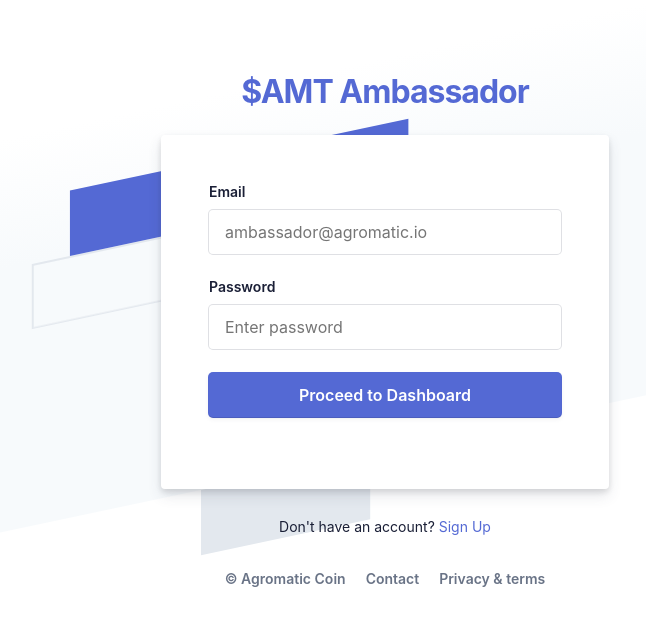
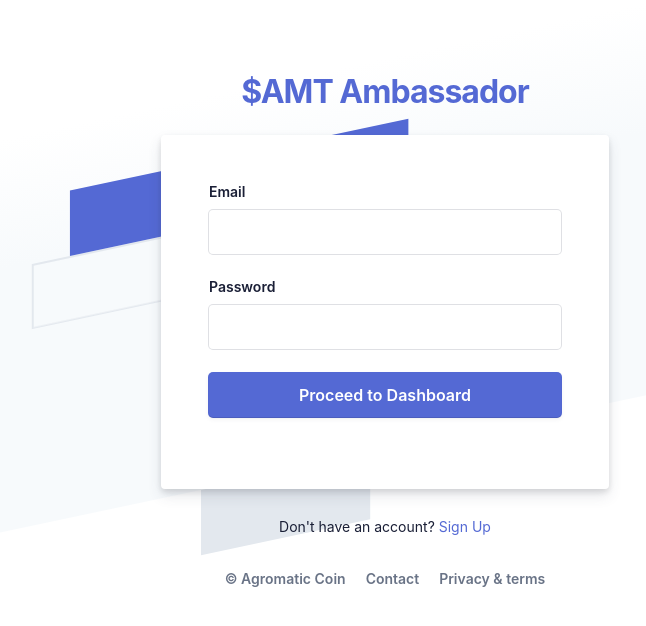
Before and after one commit to Vicktron/ambassadors, a Django app: template ambassadors/templates/page/login.html in a window 1280 px wide. Shown: the top 626 px of the page, without its empty margins (255-901 px from the left). Run offline with Django 3.2, Linux system fonts and the light colour scheme; the template is opened without the code that fills it, so the values that code supplies are empty, except form fields; tables that the repository leaves empty hold one stand-in row (values such as "Sample post"); form fields are guessed from the names that the template uses.

Commit message:
Passed login form context to login template

```diff
--- a/ambassadors/templates/page/login.html
+++ b/ambassadors/templates/page/login.html
@@ -63,12 +63,12 @@
 
                 <div class="field padding-bottom--24">
                   <label for="email">Email</label>
-                  <input type="email" name="email" maxlength="100" placeholder="ambassador@agromatic.io" required="" id="id_email">
+                  {{ form.email }}
                 </div>
 
                 <div class="field padding-bottom--24">
                   <label for="password">Password</label>
-                  <input type="password" name="password" placeholder="Enter password" required="" id="id_password">
+                  {{ form.password }}
                 </div>
 
                 <div class="field padding-bottom--24">
```
